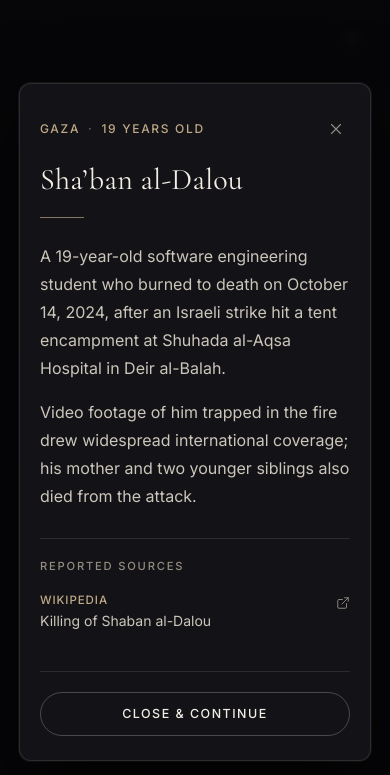
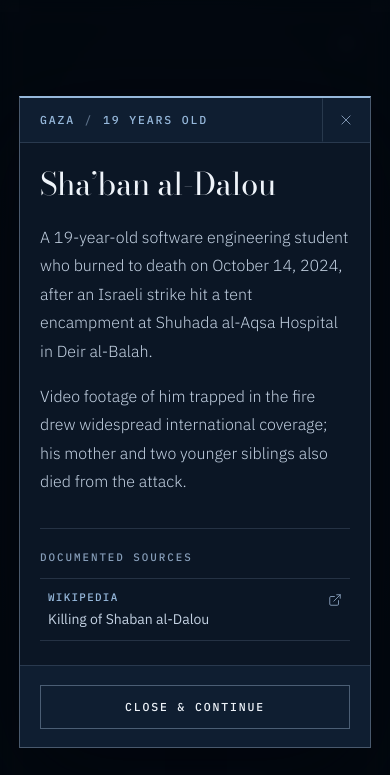
Before and after one commit to alexrdz/say-their-names, a plain HTML site: page index.html in a window 390 px wide. Both pictures are taken after a click on the button "CONTEXT". Drawn offline with nearby package versions, Linux system fonts and the light colour scheme.

Commit message:
Redesign UI with Nocturnal Vigil Projection aesthetic

```diff
--- a/index.html
+++ b/index.html
@@ -4,11 +4,11 @@
   <meta charset="UTF-8">
   <meta name="viewport" content="width=device-width, initial-scale=1.0">
   <meta name="color-scheme" content="dark light">
-  <meta name="description" content="A quiet, respectful memorial honoring those whose names should not be forgotten.">
+  <meta name="description" content="A quiet nocturnal memorial honoring those whose names should not be forgotten.">
   <title>Say Their Names</title>
   <link rel="preconnect" href="https://fonts.googleapis.com">
   <link rel="preconnect" href="https://fonts.gstatic.com" crossorigin>
-  <link href="https://fonts.googleapis.com/css2?family=Cormorant+Garamond:ital,wght@0,400;0,500;1,400&family=Inter:wght@300;400;500&display=swap" rel="stylesheet">
+  <link href="https://fonts.googleapis.com/css2?family=Bodoni+Moda:ital,opsz,wght@0,6..96,400;0,6..96,500;1,6..96,400&family=IBM+Plex+Mono:wght@400;500&family=IBM+Plex+Sans:ital,wght@0,300;0,400;0,500;1,400&display=swap" rel="stylesheet">
   <script>
     (function () {
       try {
@@ -22,6 +22,14 @@
   <link rel="stylesheet" href="styles.css">
 </head>
 <body>
+  <!-- Subtle architectural projection frame -->
+  <div class="gallery-frame" aria-hidden="true">
+    <span class="gallery-corner gallery-corner--tl"></span>
+    <span class="gallery-corner gallery-corner--tr"></span>
+    <span class="gallery-corner gallery-corner--bl"></span>
+    <span class="gallery-corner gallery-corner--br"></span>
+  </div>
+
   <header class="site-chrome site-chrome--top">
     <button
       type="button"
@@ -30,11 +38,11 @@
       aria-label="Switch to light theme"
       title="Switch to light theme"
     >
-      <svg class="icon icon--sun" viewBox="0 0 24 24" width="18" height="18" fill="none" stroke="currentColor" stroke-width="1.5" stroke-linecap="round" stroke-linejoin="round" aria-hidden="true">
+      <svg class="icon icon--sun" viewBox="0 0 24 24" width="17" height="17" fill="none" stroke="currentColor" stroke-width="1.4" stroke-linecap="square" stroke-linejoin="miter" aria-hidden="true">
         <circle cx="12" cy="12" r="4"></circle>
-        <path d="M12 2v2M12 20v2M4.93 4.93l1.41 1.41M17.66 17.66l1.41 1.41M2 12h2M20 12h2M6.34 17.66l-1.41 1.41M19.07 4.93l-1.41 1.41"></path>
+        <path d="M12 2.5v2.2M12 19.3v2.2M4.93 4.93l1.55 1.55M17.52 17.52l1.55 1.55M2.5 12h2.2M19.3 12h2.2M6.48 17.52l-1.55 1.55M19.07 4.93l-1.55 1.55"></path>
       </svg>
-      <svg class="icon icon--moon" viewBox="0 0 24 24" width="18" height="18" fill="none" stroke="currentColor" stroke-width="1.5" stroke-linecap="round" stroke-linejoin="round" aria-hidden="true">
+      <svg class="icon icon--moon" viewBox="0 0 24 24" width="17" height="17" fill="none" stroke="currentColor" stroke-width="1.4" stroke-linecap="square" stroke-linejoin="miter" aria-hidden="true">
         <path d="M21 12.79A9 9 0 1 1 11.21 3 7 7 0 0 0 21 12.79z"></path>
       </svg>
     </button>
@@ -45,6 +53,7 @@
       <h1 class="name-display" id="name-display" aria-live="polite" aria-atomic="true"></h1>
 
       <div class="indicator-slot">
+        <span class="indicator-stem" aria-hidden="true"></span>
         <button
           type="button"
           id="context-trigger"
@@ -54,11 +63,10 @@
           aria-label="Read full context"
           disabled
         >
-          <span class="context-trigger__ring" aria-hidden="true">
-            <svg viewBox="0 0 24 24" width="14" height="14" fill="none" stroke="currentColor" stroke-width="1.6" stroke-linecap="round" stroke-linejoin="round">
-              <circle cx="12" cy="12" r="9.5"></circle>
-              <path d="M12 10.5v5.5"></path>
-              <circle cx="12" cy="7.5" r="0.6" fill="currentColor" stroke="none"></circle>
+          <span class="context-trigger__mark" aria-hidden="true">
+            <svg viewBox="0 0 16 16" width="12" height="12" fill="none" stroke="currentColor" stroke-width="1.25" stroke-linecap="square">
+              <line x1="8" y1="2" x2="8" y2="14"></line>
+              <line x1="2" y1="8" x2="14" y2="8"></line>
             </svg>
           </span>
           <span class="context-trigger__label">Context</span>
@@ -167,11 +175,11 @@
       aria-pressed="false"
       aria-label="Pause name display"
     >
-      <svg class="icon icon--pause" viewBox="0 0 24 24" width="14" height="14" fill="none" stroke="currentColor" stroke-width="1.75" stroke-linecap="round" stroke-linejoin="round" aria-hidden="true">
+      <svg class="icon icon--pause" viewBox="0 0 24 24" width="13" height="13" fill="none" stroke="currentColor" stroke-width="1.6" stroke-linecap="square" aria-hidden="true">
         <line x1="8" y1="5" x2="8" y2="19"></line>
         <line x1="16" y1="5" x2="16" y2="19"></line>
       </svg>
-      <svg class="icon icon--play" viewBox="0 0 24 24" width="14" height="14" fill="none" stroke="currentColor" stroke-width="1.75" stroke-linecap="round" stroke-linejoin="round" aria-hidden="true">
+      <svg class="icon icon--play" viewBox="0 0 24 24" width="13" height="13" fill="none" stroke="currentColor" stroke-width="1.6" stroke-linecap="square" stroke-linejoin="miter" aria-hidden="true">
         <polygon points="7 5 19 12 7 19 7 5"></polygon>
       </svg>
       <span id="playback-label">Pause</span>
@@ -184,8 +192,8 @@
     aria-labelledby="dialog-name"
     aria-describedby="dialog-body"
   >
-    <article class="dialog-card">
-      <div class="dialog-header">
+    <article class="dialog-dossier">
+      <div class="dialog-topbar">
         <div class="dialog-meta" id="dialog-meta"></div>
         <button
           type="button"
@@ -194,22 +202,23 @@
           aria-label="Close context and continue"
           title="Close and continue"
         >
-          <svg viewBox="0 0 24 24" width="18" height="18" fill="none" stroke="currentColor" stroke-width="1.5" stroke-linecap="round" stroke-linejoin="round" aria-hidden="true">
+          <svg viewBox="0 0 24 24" width="16" height="16" fill="none" stroke="currentColor" stroke-width="1.4" stroke-linecap="square" aria-hidden="true">
             <line x1="18" y1="6" x2="6" y2="18"></line>
             <line x1="6" y1="6" x2="18" y2="18"></line>
           </svg>
         </button>
       </div>
 
-      <h2 class="dialog-name" id="dialog-name"></h2>
-      <div class="dialog-rule" aria-hidden="true"></div>
+      <div class="dialog-content">
+        <h2 class="dialog-name" id="dialog-name"></h2>
 
-      <div class="dialog-body" id="dialog-body"></div>
+        <div class="dialog-body" id="dialog-body"></div>
 
-      <section class="dialog-sources" id="dialog-sources" hidden aria-label="Reporting sources">
-        <h3 class="dialog-sources__heading">Reported Sources</h3>
-        <ul class="dialog-sources__list" id="dialog-sources-list"></ul>
-      </section>
+        <section class="dialog-sources" id="dialog-sources" hidden aria-label="Reporting sources">
+          <h3 class="dialog-sources__heading">Documented Sources</h3>
+          <ul class="dialog-sources__list" id="dialog-sources-list"></ul>
+        </section>
+      </div>
 
       <div class="dialog-footer">
         <button type="button" id="dialog-continue" class="continue-btn">
--- a/script.js
+++ b/script.js
@@ -408,7 +408,7 @@
       var sep = document.createElement('span');
       sep.className = 'dialog-meta__sep';
       sep.setAttribute('aria-hidden', 'true');
-      sep.textContent = '\u00b7';
+      sep.textContent = '/';
       dialogMetaEl.appendChild(sep);
 
       var ageSpan = document.createElement('span');
--- a/styles.css
+++ b/styles.css
@@ -1,14 +1,16 @@
 /* ==========================================================================
-   Say Their Names — Solemn Editorial Memorial
-   Design rules:
+   Say Their Names — Nocturnal Vigil Projection
+   Design grammar:
+   - Deep midnight Prussian blue canvas with moonlight-silver typography.
+   - Bodoni Moda (high-contrast Didone) + IBM Plex Sans + IBM Plex Mono.
+   - Sharp 0px architectural geometry, hairline framing, crosshair context cue.
    - Strictly opacity-only transitions; zero X or Y axis movement.
-   - Accessible WCAG AA/AAA contrast across both dark and light themes.
-   - Minimum 44x44px touch targets and clear keyboard focus states.
    ========================================================================== */
 
 :root {
-  --font-serif: 'Cormorant Garamond', 'Iowan Old Style', 'Palatino Linotype', 'Book Antiqua', Georgia, serif;
-  --font-sans: 'Inter', -apple-system, BlinkMacSystemFont, 'Segoe UI', Roboto, Helvetica, Arial, sans-serif;
+  --font-display: 'Bodoni Moda', 'Didot', 'Bodoni MT', 'Times New Roman', serif;
+  --font-sans: 'IBM Plex Sans', -apple-system, BlinkMacSystemFont, 'Segoe UI', sans-serif;
+  --font-mono: 'IBM Plex Mono', ui-monospace, 'SFMono-Regular', Menlo, monospace;
 
   /* Timing constants (synchronized with script.js) */
   --fade-in-duration: 1500ms;
@@ -16,47 +18,63 @@
   --ui-transition: 220ms;
   --dialog-transition: 280ms;
 
+  /* Architectural spacing */
+  --frame-inset: clamp(0.875rem, 2.6vw, 2rem);
+
   /* Z-index scale */
+  --z-frame: 5;
   --z-stage: 10;
   --z-chrome: 20;
 }
 
-/* Solemn Dark Memorial (Default) */
+/* Nocturnal Vigil — Deep Midnight Prussian Blue (Default) */
 :root[data-theme="dark"] {
-  --bg-base: #0b0b0d;
-  --bg-glow: #141418;
-  --bg-surface: #131317;
-  --bg-surface-hover: #1b1b21;
-  --backdrop: rgba(6, 6, 8, 0.82);
+  --bg-deep: #060d17;
+  --bg-base: #08111d;
+  --bg-projection: #102138;
+  --bg-surface: #0b1625;
+  --bg-surface-alt: #0f1e31;
+  --bg-hover: rgba(150, 184, 219, 0.08);
+  --backdrop: rgba(3, 8, 15, 0.84);
 
-  --text-primary: #f2eee6;
-  --text-secondary: #cbc5ba;
-  --text-muted: #938c80;
+  --text-primary: #eef3f9;
+  --text-secondary: #c3d1e2;
+  --text-muted: #869db8;
 
-  --border-subtle: rgba(242, 238, 230, 0.11);
-  --border-strong: rgba(242, 238, 230, 0.24);
-  --accent: #bfa987;
-  --accent-soft: rgba(191, 169, 135, 0.16);
-  --shadow-dialog: 0 28px 80px rgba(0, 0, 0, 0.65), 0 0 0 1px rgba(242, 238, 230, 0.08);
+  --border-frame: rgba(173, 198, 226, 0.11);
+  --border-corner: rgba(173, 198, 226, 0.34);
+  --border-subtle: rgba(173, 198, 226, 0.16);
+  --border-strong: rgba(173, 198, 226, 0.38);
+
+  --accent: #96b8db;
+  --accent-soft: rgba(150, 184, 219, 0.12);
+  --projection-glow: 0 0 44px rgba(150, 184, 219, 0.16);
+  --shadow-dialog: 0 32px 96px rgba(1, 5, 11, 0.78);
 }
 
-/* Archival Light Memorial */
+/* Dawn Mist — Cool Architectural Paper */
 :root[data-theme="light"] {
-  --bg-base: #f5f2ec;
-  --bg-glow: #faf8f4;
-  --bg-surface: #fdfcf9;
-  --bg-surface-hover: #f0ece3;
-  --backdrop: rgba(22, 21, 19, 0.44);
+  --bg-deep: #e2e9f1;
+  --bg-base: #edf2f7;
+  --bg-projection: #f7fafc;
+  --bg-surface: #ffffff;
+  --bg-surface-alt: #f4f7fb;
+  --bg-hover: rgba(11, 24, 41, 0.05);
+  --backdrop: rgba(8, 17, 29, 0.48);
 
-  --text-primary: #171614;
-  --text-secondary: #3c3934;
-  --text-muted: #5f5a51;
+  --text-primary: #0b1829;
+  --text-secondary: #2b3e55;
+  --text-muted: #4b617a;
 
-  --border-subtle: rgba(23, 22, 20, 0.12);
-  --border-strong: rgba(23, 22, 20, 0.28);
-  --accent: #7a6446;
-  --accent-soft: rgba(122, 100, 70, 0.12);
-  --shadow-dialog: 0 24px 64px rgba(23, 22, 20, 0.16), 0 0 0 1px rgba(23, 22, 20, 0.08);
+  --border-frame: rgba(11, 24, 41, 0.11);
+  --border-corner: rgba(11, 24, 41, 0.34);
+  --border-subtle: rgba(11, 24, 41, 0.14);
+  --border-strong: rgba(11, 24, 41, 0.36);
+
+  --accent: #2c537d;
+  --accent-soft: rgba(44, 83, 125, 0.09);
+  --projection-glow: none;
+  --shadow-dialog: 0 28px 72px rgba(8, 17, 29, 0.18);
 }
 
 /* Base Reset */
@@ -81,44 +99,92 @@ body {
 
 body {
   min-height: 100dvh;
-  background-image: radial-gradient(ellipse 68% 58% at 50% 48%, var(--bg-glow) 0%, var(--bg-base) 100%);
+  background-image:
+    radial-gradient(ellipse 62% 54% at 50% 48%, var(--bg-projection) 0%, var(--bg-base) 58%, var(--bg-deep) 100%);
   overflow-x: hidden;
   transition: background-color var(--ui-transition) ease, color var(--ui-transition) ease;
 }
 
-/* Accessible focus styles — never suppressed, zero layout shift */
+/* Crisp keyboard focus ring — zero layout shift */
 :focus-visible {
   outline: 2px solid var(--accent);
   outline-offset: 3px;
 }
 
-/* Peripheral Chrome */
+/* Subtle Architectural Gallery Projection Frame */
+.gallery-frame {
+  position: fixed;
+  inset: var(--frame-inset);
+  z-index: var(--z-frame);
+  border: 1px solid var(--border-frame);
+  pointer-events: none;
+}
+
+.gallery-corner {
+  position: absolute;
+  width: 10px;
+  height: 10px;
+  border-color: var(--border-corner);
+  border-style: solid;
+  border-width: 0;
+}
+
+.gallery-corner--tl {
+  top: -1px;
+  left: -1px;
+  border-top-width: 1px;
+  border-left-width: 1px;
+}
+
+.gallery-corner--tr {
+  top: -1px;
+  right: -1px;
+  border-top-width: 1px;
+  border-right-width: 1px;
+}
+
+.gallery-corner--bl {
+  bottom: -1px;
+  left: -1px;
+  border-bottom-width: 1px;
+  border-left-width: 1px;
+}
+
+.gallery-corner--br {
+  bottom: -1px;
+  right: -1px;
+  border-bottom-width: 1px;
+  border-right-width: 1px;
+}
+
+/* Peripheral Chrome — Aligned cleanly inside the gallery frame */
 .site-chrome {
   position: fixed;
-  left: 0;
-  right: 0;
+  left: var(--frame-inset);
+  right: var(--frame-inset);
   z-index: var(--z-chrome);
   display: flex;
   align-items: center;
-  padding: clamp(1rem, 3vw, 1.75rem);
   pointer-events: none;
 }
 
 .site-chrome--top {
-  top: 0;
+  top: var(--frame-inset);
   justify-content: flex-end;
+  padding: 0.65rem;
 }
 
 .site-chrome--bottom {
-  bottom: 0;
+  bottom: var(--frame-inset);
   justify-content: center;
+  padding: 0.75rem;
 }
 
 .site-chrome button {
   pointer-events: auto;
 }
 
-/* Quiet Icon Button (Theme Toggle & Dialog Close) */
+/* Sharp-Edged Square Icon Button */
 .icon-btn {
   display: inline-flex;
   align-items: center;
@@ -127,7 +193,7 @@ body {
   height: 44px;
   padding: 0;
   border: 1px solid transparent;
-  border-radius: 999px;
+  border-radius: 0;
   background: transparent;
   color: var(--text-muted);
   cursor: pointer;
@@ -140,10 +206,9 @@ body {
 .icon-btn:hover {
   color: var(--text-primary);
   border-color: var(--border-subtle);
-  background-color: var(--bg-surface-hover);
+  background-color: var(--bg-hover);
 }
 
-/* Theme Icon Visibility */
 :root[data-theme="dark"] .icon--moon {
   display: none;
 }
@@ -160,12 +225,12 @@ body {
   width: 100%;
   display: grid;
   place-items: center;
-  padding: 5.5rem clamp(1.25rem, 6vw, 4rem);
+  padding: 6rem clamp(2rem, 8vw, 6rem);
 }
 
 .name-presence {
   width: 100%;
-  max-width: 64rem;
+  max-width: 68rem;
   display: flex;
   flex-direction: column;
   align-items: center;
@@ -197,42 +262,51 @@ body {
 
 .name-display {
   margin: 0;
-  font-family: var(--font-serif);
+  font-family: var(--font-display);
   font-weight: 400;
-  font-size: clamp(2.5rem, 6.4vw, 5.5rem);
-  line-height: 1.12;
-  letter-spacing: 0.015em;
+  font-optical-sizing: auto;
+  font-size: clamp(2.5rem, 6.8vw, 5.75rem);
+  line-height: 1.08;
+  letter-spacing: -0.01em;
   color: var(--text-primary);
+  text-shadow: var(--projection-glow);
   text-wrap: balance;
-  /* Reserve steady minimum vertical line height so slot stays grounded */
-  min-height: 1.12em;
+  min-height: 1.08em;
 }
 
-/* Small Context Indicator directly beneath the centered name */
+/* Delicate Vertical Hairline & Crosshair Context Indicator */
 .indicator-slot {
-  margin-top: clamp(1.35rem, 3vw, 2rem);
-  min-height: 44px;
+  margin-top: clamp(1.25rem, 2.8vw, 1.85rem);
   display: flex;
+  flex-direction: column;
   align-items: center;
   justify-content: center;
+}
+
+.indicator-stem {
+  width: 1px;
+  height: 18px;
+  background-color: var(--border-strong);
+  margin-bottom: 0.45rem;
 }
 
 .context-trigger {
   display: inline-flex;
   align-items: center;
   justify-content: center;
-  gap: 0.5rem;
+  gap: 0.55rem;
   min-width: 44px;
   min-height: 44px;
-  padding: 0.5rem 1rem;
-  border: 1px solid var(--border-subtle);
-  border-radius: 999px;
+  padding: 0.5rem 0.9rem;
+  border: 1px solid transparent;
+  border-bottom-color: var(--border-subtle);
+  border-radius: 0;
   background-color: transparent;
   color: var(--text-muted);
-  font-family: var(--font-sans);
-  font-size: 0.75rem;
+  font-family: var(--font-mono);
+  font-size: 0.7rem;
   font-weight: 400;
-  letter-spacing: 0.14em;
+  letter-spacing: 0.22em;
   text-transform: uppercase;
   cursor: pointer;
   transition:
@@ -242,18 +316,31 @@ body {
     opacity var(--ui-transition) ease;
 }
 
-.context-trigger__ring {
+.context-trigger__mark {
   display: inline-flex;
   align-items: center;
   justify-content: center;
+  width: 20px;
+  height: 20px;
+  border: 1px solid var(--border-strong);
   color: var(--accent);
-  transition: color var(--ui-transition) ease;
+  transition:
+    border-color var(--ui-transition) ease,
+    color var(--ui-transition) ease,
+    background-color var(--ui-transition) ease;
 }
 
 .context-trigger:hover:not(:disabled) {
   color: var(--text-primary);
-  border-color: var(--border-strong);
-  background-color: var(--bg-surface-hover);
+  border-color: var(--border-subtle);
+  border-bottom-color: var(--accent);
+  background-color: var(--bg-hover);
+}
+
+.context-trigger:hover:not(:disabled) .context-trigger__mark {
+  border-color: var(--accent);
+  color: var(--text-primary);
+  background-color: var(--accent-soft);
 }
 
 .context-trigger:disabled {
@@ -261,23 +348,23 @@ body {
   cursor: default;
 }
 
-/* Quiet Pause / Continue Control */
+/* Sharp Architectural Pause / Continue Control */
 .playback-btn {
   display: inline-flex;
   align-items: center;
   justify-content: center;
-  gap: 0.5rem;
+  gap: 0.55rem;
   min-height: 44px;
-  min-width: 112px;
+  min-width: 124px;
   padding: 0.5rem 1.1rem;
   border: 1px solid var(--border-subtle);
-  border-radius: 999px;
+  border-radius: 0;
   background-color: transparent;
   color: var(--text-muted);
-  font-family: var(--font-sans);
-  font-size: 0.75rem;
+  font-family: var(--font-mono);
+  font-size: 0.7rem;
   font-weight: 400;
-  letter-spacing: 0.14em;
+  letter-spacing: 0.2em;
   text-transform: uppercase;
   cursor: pointer;
   transition:
@@ -289,7 +376,7 @@ body {
 .playback-btn:hover {
   color: var(--text-primary);
   border-color: var(--border-strong);
-  background-color: var(--bg-surface-hover);
+  background-color: var(--bg-hover);
 }
 
 .playback-btn[aria-pressed="true"] {
@@ -307,16 +394,17 @@ body {
 }
 
 /* ==========================================================================
-   Centered Editorial Context Dialog — Opacity-Only Fade, Zero X/Y Shift
+   Sharp-Edged Editorial Dossier Dialog — Opacity-Only Fade, Zero X/Y Shift
    ========================================================================== */
 
 .context-dialog {
-  width: min(36rem, calc(100vw - 2rem));
+  width: min(38rem, calc(100vw - 2rem));
   max-height: calc(100dvh - 3rem);
   margin: auto;
   padding: 0;
-  border: 1px solid var(--border-subtle);
-  border-radius: 12px;
+  border: 1px solid var(--border-strong);
+  border-top: 2px solid var(--accent);
+  border-radius: 0;
   background-color: var(--bg-surface);
   color: var(--text-primary);
   box-shadow: var(--shadow-dialog);
@@ -335,8 +423,8 @@ body {
 
 .context-dialog::backdrop {
   background-color: var(--backdrop);
-  backdrop-filter: blur(6px);
-  -webkit-backdrop-filter: blur(6px);
+  backdrop-filter: blur(8px);
+  -webkit-backdrop-filter: blur(8px);
   opacity: 0;
   transition: opacity var(--dialog-transition) ease;
 }
@@ -345,67 +433,77 @@ body {
   opacity: 1;
 }
 
-.dialog-card {
-  padding: clamp(1.5rem, 4vw, 2.5rem);
+.dialog-dossier {
+  display: flex;
+  flex-direction: column;
 }
 
-.dialog-header {
+.dialog-topbar {
   display: flex;
-  align-items: center;
+  align-items: stretch;
   justify-content: space-between;
-  gap: 1rem;
-  margin-bottom: 0.75rem;
+  border-bottom: 1px solid var(--border-subtle);
+  background-color: var(--bg-surface-alt);
 }
 
 .dialog-meta {
   display: flex;
   flex-wrap: wrap;
   align-items: center;
-  gap: 0.5rem;
-  font-size: 0.75rem;
+  gap: 0.6rem;
+  padding: 0.85rem clamp(1.25rem, 3.5vw, 2.25rem);
+  font-family: var(--font-mono);
+  font-size: 0.72rem;
   font-weight: 500;
-  letter-spacing: 0.14em;
+  letter-spacing: 0.16em;
   text-transform: uppercase;
   color: var(--accent);
 }
 
 .dialog-meta__sep {
   color: var(--text-muted);
-  opacity: 0.7;
+  opacity: 0.65;
 }
 
 .icon-btn--dialog {
-  margin-right: -0.5rem;
+  width: 48px;
+  height: auto;
+  min-height: 44px;
+  border-left: 1px solid var(--border-subtle);
   flex-shrink: 0;
 }
 
+.icon-btn--dialog:hover {
+  border-color: transparent;
+  border-left-color: var(--border-subtle);
+}
+
+.dialog-content {
+  padding: clamp(1.5rem, 4vw, 2.5rem) clamp(1.25rem, 3.5vw, 2.25rem);
+}
+
 .dialog-name {
-  margin: 0;
-  font-family: var(--font-serif);
+  margin: 0 0 1.35rem;
+  font-family: var(--font-display);
   font-weight: 400;
-  font-size: clamp(1.875rem, 4vw, 2.625rem);
-  line-height: 1.15;
-  letter-spacing: 0.01em;
+  font-optical-sizing: auto;
+  font-size: clamp(1.95rem, 4.2vw, 2.75rem);
+  line-height: 1.1;
+  letter-spacing: -0.01em;
   color: var(--text-primary);
 }
 
-.dialog-rule {
-  width: 2.75rem;
-  height: 1px;
-  margin: 1.25rem 0 1.5rem;
-  background-color: var(--accent);
-  opacity: 0.65;
-}
-
 .dialog-body {
+  font-family: var(--font-sans);
   font-size: 1rem;
-  line-height: 1.75;
+  font-weight: 300;
+  line-height: 1.78;
   color: var(--text-secondary);
-  max-width: 60ch;
+  max-width: 58ch;
 }
 
 .dialog-body p {
-  margin: 0 0 1rem;
+  margin: 0 0 1.05rem;
 }
 
 .dialog-body p:last-child {
@@ -417,18 +515,19 @@ body {
   color: var(--text-primary);
 }
 
-/* Reported Sources */
+/* Documented Sources */
 .dialog-sources {
-  margin-top: 1.75rem;
-  padding-top: 1.25rem;
+  margin-top: 2rem;
+  padding-top: 1.35rem;
   border-top: 1px solid var(--border-subtle);
 }
 
 .dialog-sources__heading {
-  margin: 0 0 0.75rem;
-  font-size: 0.7rem;
+  margin: 0 0 0.85rem;
+  font-family: var(--font-mono);
+  font-size: 0.68rem;
   font-weight: 500;
-  letter-spacing: 0.16em;
+  letter-spacing: 0.18em;
   text-transform: uppercase;
   color: var(--text-muted);
 }
@@ -439,18 +538,17 @@ body {
   padding: 0;
   display: flex;
   flex-direction: column;
-  gap: 0.65rem;
+  border-top: 1px solid var(--border-subtle);
 }
 
 .dialog-source-link {
   display: flex;
   align-items: flex-start;
   justify-content: space-between;
-  gap: 0.75rem;
+  gap: 0.85rem;
   min-height: 44px;
-  padding: 0.45rem 0.65rem;
-  margin: 0 -0.65rem;
-  border-radius: 6px;
+  padding: 0.7rem 0.5rem;
+  border-bottom: 1px solid var(--border-subtle);
   color: var(--text-secondary);
   text-decoration: none;
   font-size: 0.875rem;
@@ -460,21 +558,22 @@ body {
 
 .dialog-source-link:hover {
   color: var(--text-primary);
-  background-color: var(--bg-surface-hover);
+  background-color: var(--bg-hover);
 }
 
 .dialog-source-link__text {
   display: flex;
   flex-direction: column;
-  gap: 0.15rem;
+  gap: 0.2rem;
   min-width: 0;
 }
 
 .dialog-source-link__pub {
+  font-family: var(--font-mono);
   color: var(--accent);
-  font-size: 0.72rem;
+  font-size: 0.68rem;
   font-weight: 500;
-  letter-spacing: 0.08em;
+  letter-spacing: 0.12em;
   text-transform: uppercase;
 }
 
@@ -484,7 +583,7 @@ body {
 
 .dialog-source-link__icon {
   flex-shrink: 0;
-  margin-top: 0.25rem;
+  margin-top: 0.2rem;
   color: var(--text-muted);
   transition: color var(--ui-transition) ease;
 }
@@ -495,9 +594,9 @@ body {
 
 /* Dialog Footer */
 .dialog-footer {
-  margin-top: 2rem;
-  padding-top: 1.25rem;
+  padding: 1.15rem clamp(1.25rem, 3.5vw, 2.25rem);
   border-top: 1px solid var(--border-subtle);
+  background-color: var(--bg-surface-alt);
   display: flex;
   justify-content: flex-end;
 }
@@ -507,15 +606,15 @@ body {
   align-items: center;
   justify-content: center;
   min-height: 44px;
-  padding: 0.65rem 1.4rem;
+  padding: 0.65rem 1.5rem;
   border: 1px solid var(--border-strong);
-  border-radius: 999px;
+  border-radius: 0;
   background-color: transparent;
   color: var(--text-primary);
-  font-family: var(--font-sans);
-  font-size: 0.78rem;
+  font-family: var(--font-mono);
+  font-size: 0.72rem;
   font-weight: 500;
-  letter-spacing: 0.12em;
+  letter-spacing: 0.16em;
   text-transform: uppercase;
   cursor: pointer;
   transition:
@@ -538,7 +637,8 @@ body {
 
 .noscript-note {
   margin: 0 0 2rem;
-  font-size: 0.9rem;
+  font-family: var(--font-mono);
+  font-size: 0.8rem;
   color: var(--text-muted);
 }
 
@@ -546,23 +646,26 @@ body {
   list-style: none;
   margin: 0;
   padding: 0;
-  display: flex;
-  flex-direction: column;
-  gap: 1.25rem;
+  border-top: 1px solid var(--border-subtle);
+}
+
+.noscript-list li {
+  border-bottom: 1px solid var(--border-subtle);
+  padding: 0.85rem 0;
 }
 
 .noscript-list summary {
-  font-family: var(--font-serif);
+  font-family: var(--font-display);
   font-size: 1.75rem;
   color: var(--text-primary);
   cursor: pointer;
-  padding: 0.25rem 0;
 }
 
 .noscript-list p {
-  margin: 0.6rem 0 0;
+  margin: 0.65rem 0 0;
   font-size: 1rem;
-  line-height: 1.7;
+  font-weight: 300;
+  line-height: 1.72;
   color: var(--text-secondary);
 }
 
@@ -578,8 +681,12 @@ body {
 
 /* Mobile Refinements */
 @media (max-width: 480px) {
-  .dialog-card {
-    padding: 1.4rem 1.25rem 1.5rem;
+  .site-chrome--top {
+    padding: 0.45rem;
+  }
+
+  .site-chrome--bottom {
+    padding: 0.5rem;
   }
 
   .dialog-footer {
```
